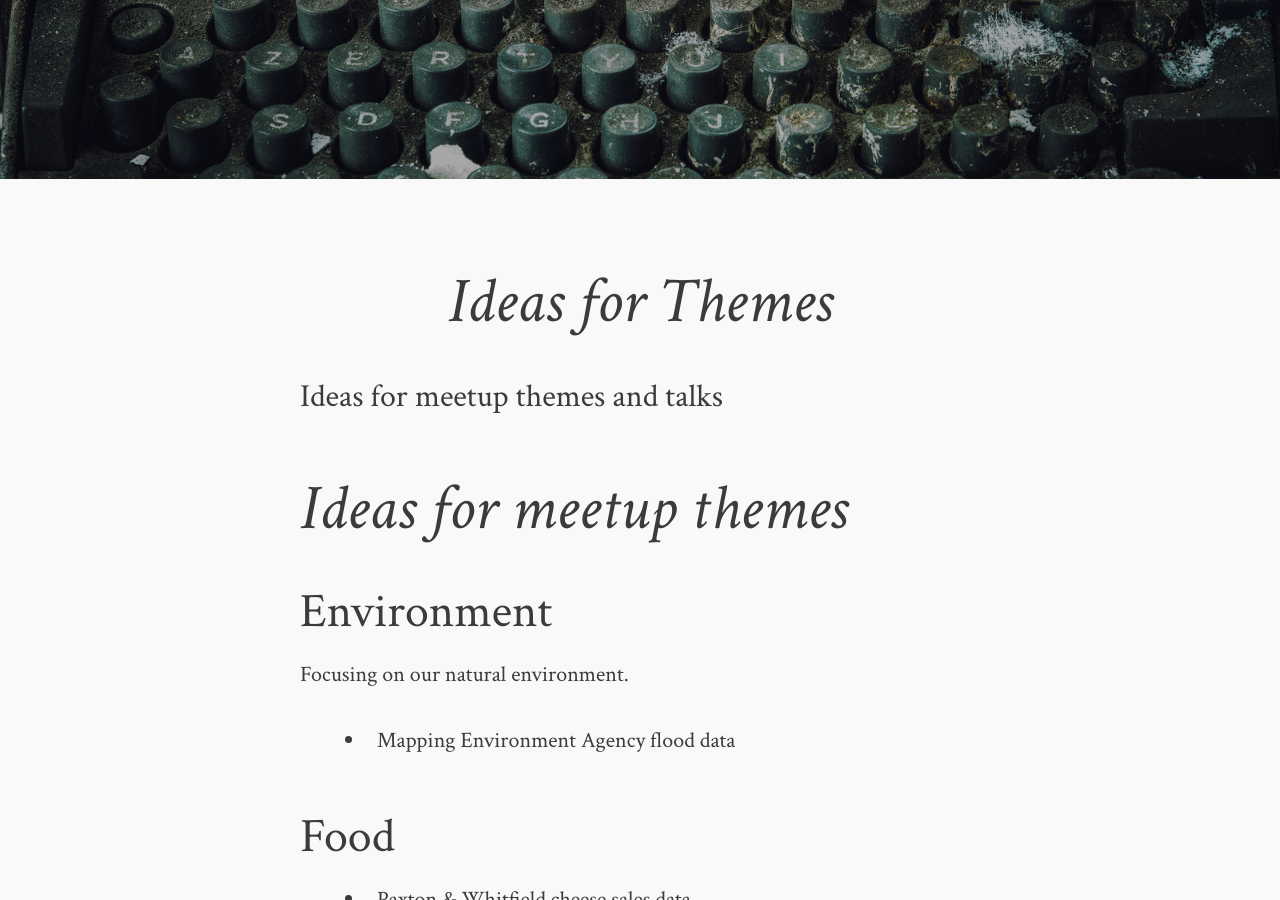
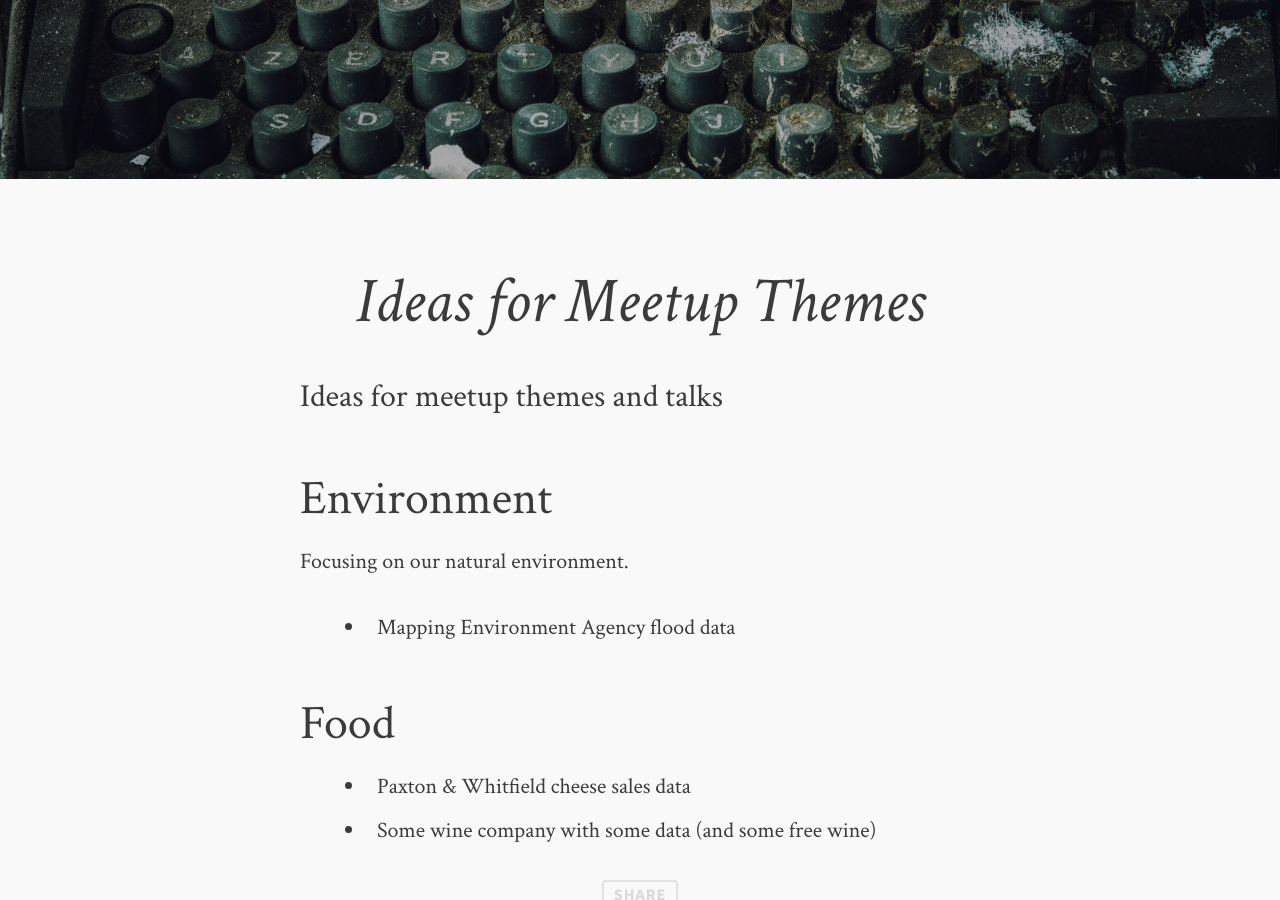
Before and after one commit to londonlittledata/londonlittledata.github.io, a Jekyll site: the page built from ideas.md, in a window 1280 px wide and 900 px high, scrolled down 371 px. Built offline with Jekyll 4.4.1, drawn with Linux system fonts in a browser that asks for light colours; comment, search, counter and statistics services are not loaded.

Commit message:
Fix headings on ideas page

```diff
--- a/ideas.md
+++ b/ideas.md
@@ -1,12 +1,10 @@
 ---
 layout: post
 permalink: /ideas/index.html
-title: Ideas for Themes
+title: Ideas for Meetup Themes
 description: Ideas for meetup themes and talks
 tags: [ideas]
 ---
-
-# Ideas for meetup themes
 
 ## Environment
 
```
